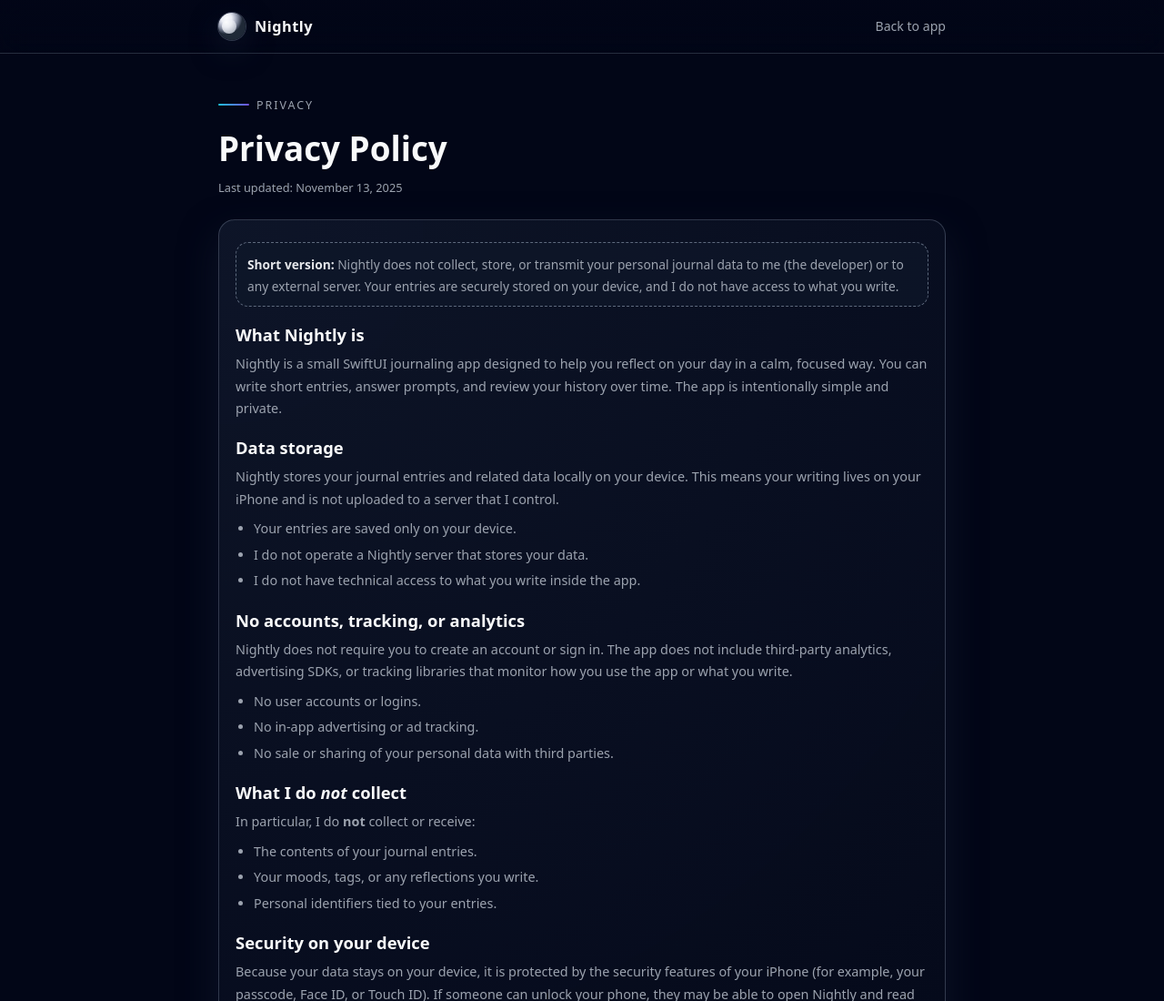
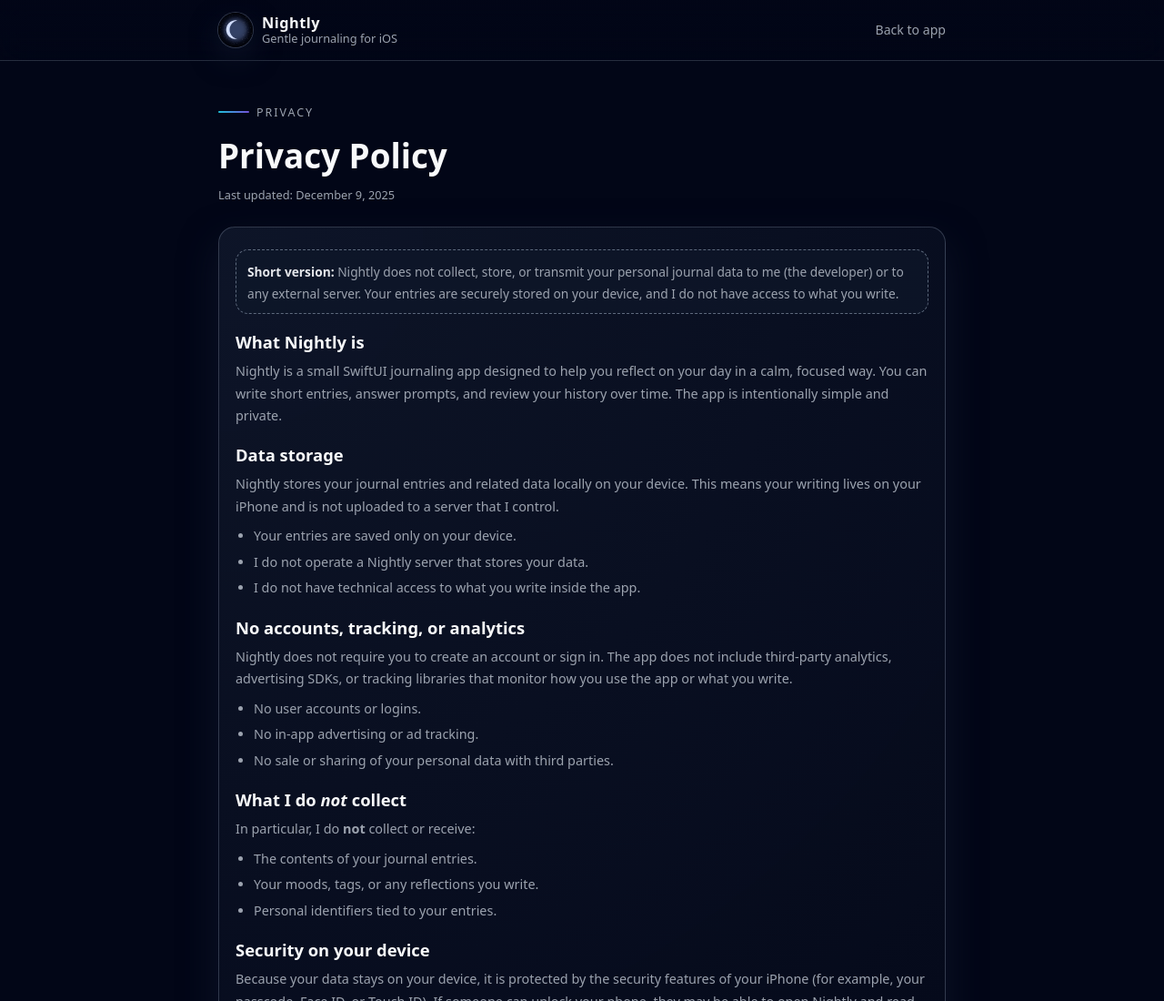
Before and after one commit to juliateleki/nightlywebsite, a plain HTML site: page privacy.html in a window 1280 px wide. Shown: the top 1100 px of the page at 91% size. Drawn offline with Linux system fonts and the light colour scheme.

Commit message:
fixed logo and subtitle on privacy page

```diff
--- a/privacy.html
+++ b/privacy.html
@@ -70,12 +70,30 @@
         gap: 16px;
       }
 
+      .nav-title {
+        display: flex;
+        flex-direction: column;
+        line-height: 1.1;
+      }
+
       .nav-left {
         display: flex;
         align-items: center;
         gap: 10px;
       }
 
+      /* UPDATED: use PNG logo instead of CSS moon */
+      .logo-img {
+        width: 38px;
+        height: 38px;
+        border-radius: 999px;
+        box-shadow: 0 0 0 1px rgba(148, 163, 184, 0.3),
+          0 12px 30px rgba(15, 23, 42, 0.8);
+        object-fit: cover;
+        display: block;
+      }
+
+      /* You can keep these unused or delete them if you like */
       .logo-mark {
         width: 30px;
         height: 30px;
@@ -120,6 +138,11 @@
         font-weight: 600;
         letter-spacing: 0.03em;
         font-size: 1.02rem;
+      }
+
+      .nav-title-sub {
+        font-size: 0.8rem;
+        color: var(--text-muted);
       }
 
       .nav-links {
@@ -293,12 +316,18 @@
       <header class="nav">
         <div class="nav-inner">
           <div class="nav-left">
-            <div class="logo-mark">
-              <div class="logo-moon"></div>
-              <div class="logo-glow"></div>
+            <img
+              src="nightly_moon_app_icon_1024_v5_bluehalo.png"
+              alt="Nightly logo"
+              class="logo-img"
+            />
+
+            <div class="nav-title">
+              <span class="nav-title-main">Nightly</span>
+              <span class="nav-title-sub">Gentle journaling for iOS</span>
             </div>
-            <div class="nav-title-main">Nightly</div>
           </div>
+
           <nav class="nav-links">
             <a href="index.html" class="nav-link">Back to app</a>
           </nav>
@@ -314,7 +343,7 @@
 
           <h1>Privacy Policy</h1>
           <!-- Update this date whenever you publish a new version -->
-          <p class="last-updated">Last updated: November 13, 2025</p>
+          <p class="last-updated">Last updated: December 9, 2025</p>
 
           <div class="policy-card">
             <p class="highlight-box">
```
